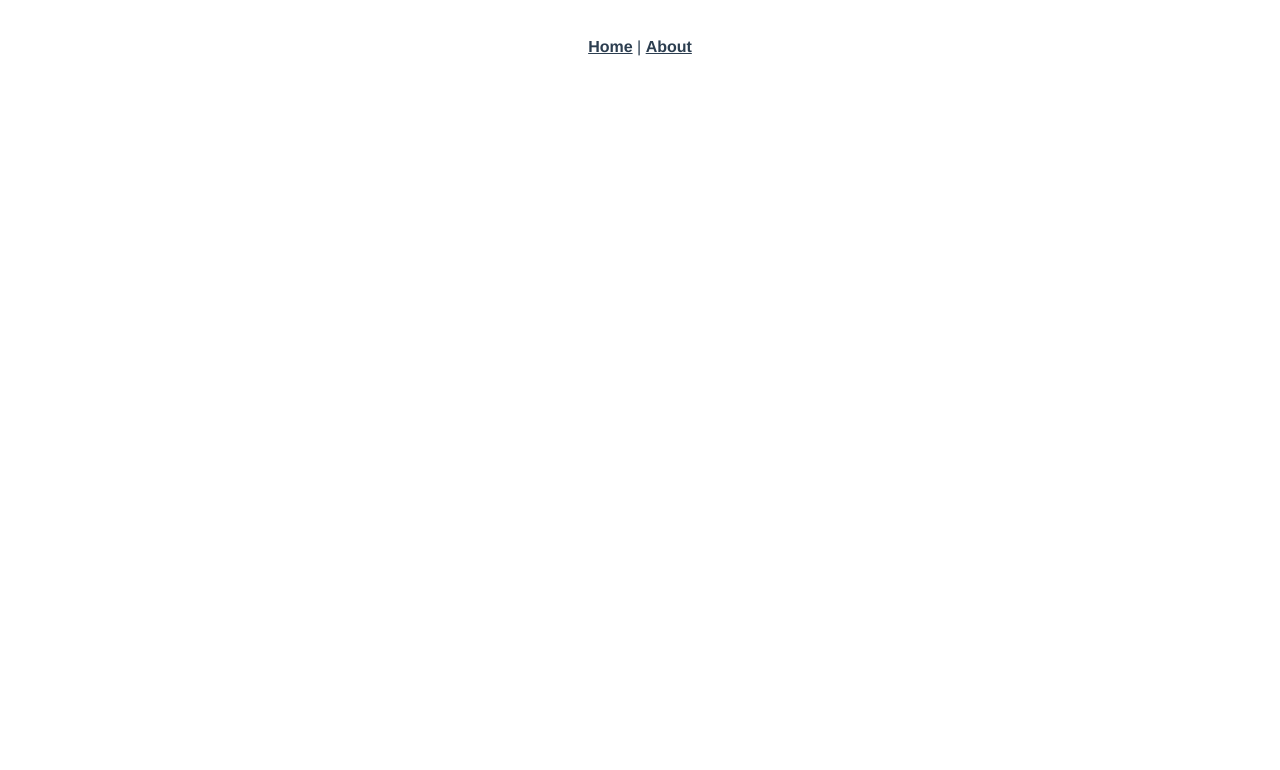
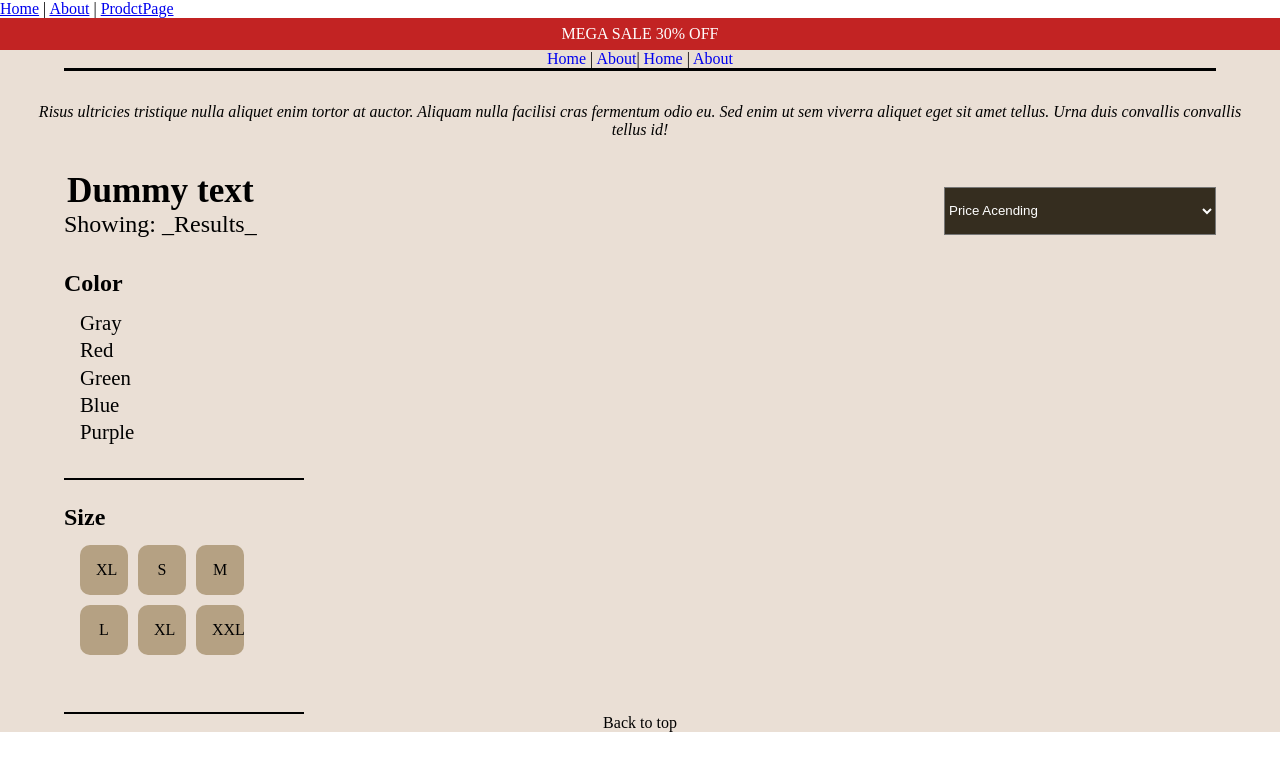
Before and after one commit to Fabiolillman/sinus-project, a Vue app: page /ProductPage in a window 1280 px wide. Shown: the top 770 px of the page. Built offline with nearby package versions, Linux system fonts and the light colour scheme.

Commit message:
Produgt page css completed

```diff
--- a/src/App.vue
+++ b/src/App.vue
@@ -2,31 +2,16 @@
   <div id="app">
     <div id="nav">
       <router-link to="/">Home</router-link> |
-      <router-link to="/about">About</router-link>
+      <router-link to="/about">About</router-link> |
+       <router-link to="/ProductPage">ProdctPage</router-link>
     </div>
     <router-view/>
   </div>
 </template>
 
 <style lang="scss">
-#app {
-  font-family: Avenir, Helvetica, Arial, sans-serif;
-  -webkit-font-smoothing: antialiased;
-  -moz-osx-font-smoothing: grayscale;
-  text-align: center;
-  color: #2c3e50;
-}
-
-#nav {
-  padding: 30px;
-
-  a {
-    font-weight: bold;
-    color: #2c3e50;
-
-    &.router-link-exact-active {
-      color: #42b983;
-    }
-  }
+*{
+  margin: 0;
+  padding: 0;
 }
 </style>
--- a/src/components/HelloWorld.vue
+++ /dev/null
@@ -1,60 +0,0 @@
-<template>
-  <div class="hello">
-    <h1>{{ msg }}</h1>
-    <p>
-      For a guide and recipes on how to configure / customize this project,<br>
-      check out the
-      <a href="https://cli.vuejs.org" target="_blank" rel="noopener">vue-cli documentation</a>.
-    </p>
-    <h3>Installed CLI Plugins</h3>
-    <ul>
-      <li><a href="https://github.com/vuejs/vue-cli/tree/dev/packages/%40vue/cli-plugin-babel" target="_blank" rel="noopener">babel</a></li>
-      <li><a href="https://github.com/vuejs/vue-cli/tree/dev/packages/%40vue/cli-plugin-router" target="_blank" rel="noopener">router</a></li>
-      <li><a href="https://github.com/vuejs/vue-cli/tree/dev/packages/%40vue/cli-plugin-vuex" target="_blank" rel="noopener">vuex</a></li>
-      <li><a href="https://github.com/vuejs/vue-cli/tree/dev/packages/%40vue/cli-plugin-eslint" target="_blank" rel="noopener">eslint</a></li>
-    </ul>
-    <h3>Essential Links</h3>
-    <ul>
-      <li><a href="https://vuejs.org" target="_blank" rel="noopener">Core Docs</a></li>
-      <li><a href="https://forum.vuejs.org" target="_blank" rel="noopener">Forum</a></li>
-      <li><a href="https://chat.vuejs.org" target="_blank" rel="noopener">Community Chat</a></li>
-      <li><a href="https://twitter.com/vuejs" target="_blank" rel="noopener">Twitter</a></li>
-      <li><a href="https://news.vuejs.org" target="_blank" rel="noopener">News</a></li>
-    </ul>
-    <h3>Ecosystem</h3>
-    <ul>
-      <li><a href="https://router.vuejs.org" target="_blank" rel="noopener">vue-router</a></li>
-      <li><a href="https://vuex.vuejs.org" target="_blank" rel="noopener">vuex</a></li>
-      <li><a href="https://github.com/vuejs/vue-devtools#vue-devtools" target="_blank" rel="noopener">vue-devtools</a></li>
-      <li><a href="https://vue-loader.vuejs.org" target="_blank" rel="noopener">vue-loader</a></li>
-      <li><a href="https://github.com/vuejs/awesome-vue" target="_blank" rel="noopener">awesome-vue</a></li>
-    </ul>
-  </div>
-</template>
-
-<script>
-export default {
-  name: 'HelloWorld',
-  props: {
-    msg: String
-  }
-}
-</script>
-
-<!-- Add "scoped" attribute to limit CSS to this component only -->
-<style scoped lang="scss">
-h3 {
-  margin: 40px 0 0;
-}
-ul {
-  list-style-type: none;
-  padding: 0;
-}
-li {
-  display: inline-block;
-  margin: 0 10px;
-}
-a {
-  color: #42b983;
-}
-</style>
--- a/src/router/index.js
+++ b/src/router/index.js
@@ -1,6 +1,7 @@
 import Vue from 'vue'
 import VueRouter from 'vue-router'
 import Home from '../views/Home.vue'
+import ProductPage from '../views/ProductPage.vue'
 
 Vue.use(VueRouter)
 
@@ -11,11 +12,13 @@ const routes = [
     component: Home
   },
   {
+    path: '/ProductPage',
+    name: 'ProductPage',
+    component: ProductPage
+  },
+  {
     path: '/about',
     name: 'About',
-    // route level code-splitting
-    // this generates a separate chunk (about.[hash].js) for this route
-    // which is lazy-loaded when the route is visited.
     component: () => import(/* webpackChunkName: "about" */ '../views/About.vue')
   }
 ]
--- a/src/views/Home.vue
+++ b/src/views/Home.vue
@@ -1,18 +1,17 @@
 <template>
   <div class="home">
-    <img alt="Vue logo" src="../assets/logo.png">
-    <HelloWorld msg="Welcome to Your Vue.js App"/>
+
   </div>
 </template>
 
 <script>
 // @ is an alias to /src
-import HelloWorld from '@/components/HelloWorld.vue'
+
 
 export default {
   name: 'Home',
   components: {
-    HelloWorld
+
   }
 }
 </script>
--- /dev/null
+++ b/src/views/ProductPage.vue
@@ -0,0 +1,207 @@
+<template>
+<div>
+
+  <div class="product-page-main">
+     <div class="sales">MEGA SALE 30% OFF</div>
+      <header>
+
+          <div class="link-pathing">
+      <router-link to="/">Home</router-link> |
+      <router-link to="/about">About</router-link>|
+       <router-link to="/">Home</router-link> |
+      <router-link to="/about">About</router-link>
+          </div>
+          <div class="line-break"></div>
+          <p>Risus ultricies tristique nulla aliquet enim tortor at auctor. Aliquam nulla facilisi cras fermentum odio eu. Sed enim ut sem viverra aliquet eget sit amet tellus. Urna duis convallis convallis tellus id!</p>
+      </header>
+      <main>
+          <div class="top-main">
+              <div class="top-text-wrap">
+              <h2>Dummy text</h2>
+              <p>Showing: _Results_</p>
+              </div>
+              <select name="" id="">
+                  <option value="">Price Acending</option>
+                  <option value="">Price Decending</option>
+                  <option value="">Size</option>
+              </select>
+          </div>
+          <div class="aside-wrap">
+          <aside class="filter-columns">
+              <div class="filter-box filter-box-color">
+              <h2>Color</h2>
+              <a href="">Gray</a>
+              <a href="">Red</a>
+              <a href="">Green</a>
+              <a href="">Blue</a>
+              <a href="">Purple</a>
+              </div>
+                <div class="filter-box filter-box-size">
+              <h2>Size</h2>
+              <div class="button-wrap">
+              <a href="">XL</a>
+              <a href="">S</a>
+              <a href="">M</a>
+              <a href="">L</a>
+              <a href="">XL</a>
+               <a href="">XXL</a>
+               </div>
+              </div>
+          </aside>
+          <aside class="product-list"></aside>
+          </div>
+      </main>
+      <a href="" class="back-to-top">Back to top</a>
+  </div>
+  </div>
+</template>
+
+<script>
+export default {
+
+}
+</script>
+
+<style scoped>
+*{
+    text-decoration: none;
+    padding: 0;
+    margin: 0;
+}
+.product-page-main{
+    max-width: 90rem;
+    background: #EADFD5;
+    margin: auto;
+    text-align: center;
+}
+.sales{
+    width: 100%;
+    height: 2rem;
+    background: #C22323;
+    color: WHITE;
+    display: flex;
+    justify-content: center;
+    align-items: center;
+}
+.line-break{
+    width: 90%;
+    height: 0.18rem;
+    background: #000000;
+    margin: auto;
+}
+
+header p{
+    margin: 2rem;
+    font-family: Raleway;
+font-style: italic;
+font-weight: normal;
+}
+
+.top-main{
+    margin: auto;
+    width: 90%;
+    display: flex;
+    flex-direction: row;
+    /* background: yellow; */
+    justify-content: space-between;
+}
+select{
+    width:17rem;
+    height: 3rem;
+    background: #352D1F;
+    color: white;
+}
+.top-main select{
+margin-top: 1rem;
+
+}
+.top-text-wrap{
+    /* background: red; */
+}
+
+.top-text-wrap h2{
+  font-size: 2.2rem;
+}
+
+.top-text-wrap p{
+  font-size: 1.5rem;
+}
+
+.aside-wrap{
+    padding-top: 2rem;
+    margin: auto;
+    width: 90%;
+    display: flex;
+    flex-direction: row;
+}
+
+.filter-columns{
+    width: 40%;
+     max-width: 15rem;
+    /* background: #C22323; */
+
+}
+.product-list{
+    height: 400px;
+    width:60%;
+
+    /* background: yellow; */
+}
+.top-main{
+   margin: auto;
+}
+.filter-box {
+height: 13rem;
+border-bottom: 2px solid black;
+}
+
+.filter-box h2{
+    padding-bottom: 0.8rem;
+}
+
+.filter-box-color{
+    text-align: start;
+    display: flex;
+    flex-direction: column;
+}
+
+.filter-box-color a{
+    font-size: 1.3rem;
+    padding: 0.1rem 1rem 0.1rem 1rem;
+    text-align: start;
+}
+
+a:visited{
+    color: black;
+}
+
+.filter-box-size {
+    text-align: start;
+    margin-top: 1.5rem;
+    /* background: #352D1F; */
+
+}
+
+.button-wrap{
+
+    text-align: center;
+     padding: 0.1rem 1rem 0.1rem 1rem;
+    max-width: 40%;
+  display: grid;
+   grid-template-columns: 3rem 3rem 3rem;
+  grid-template-rows: 1fr 1fr;
+  column-gap: 10px;
+  row-gap: 10px;
+}
+
+.filter-box-size a{
+    border-radius: 10px;
+    /* font-siz */
+    /* width: 30px; */
+    /* height: 30px; */
+
+    background: #B5A183;
+    padding: 1rem;
+    box-sizing: border-box;
+}
+</style>
```
Also changed, not shown: src/components/ProductCard.vue (added, +15 -0 lines).
